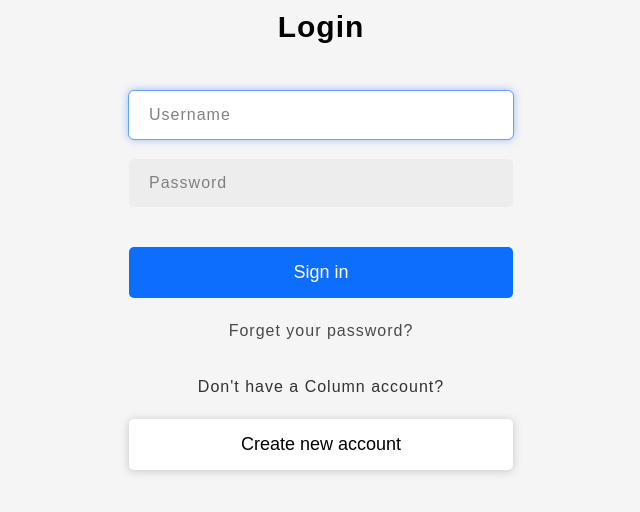
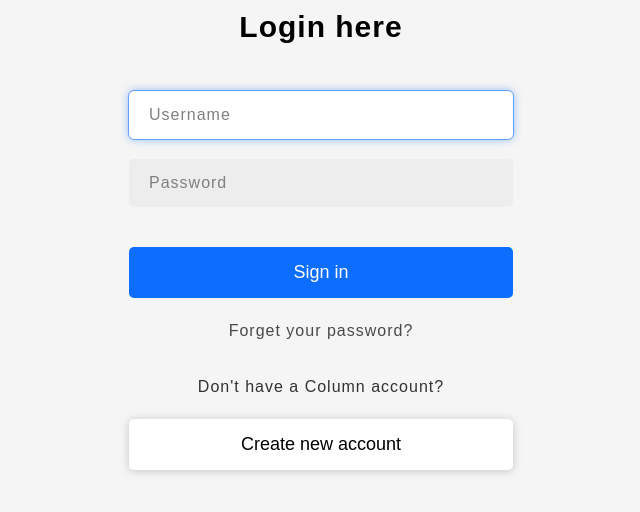
Before and after one commit to ChrisNze/login, a plain HTML site: page index.html in a window 1280 px wide. Shown: the part 202-714 px from the top of the page, without its empty margins (319-959 px from the left). Drawn offline with Linux system fonts and the light colour scheme.

```diff
--- a/index.html
+++ b/index.html
@@ -17,7 +17,7 @@
 						<img src="img/logo-2.png" alt="logo1" />
 					</div>
 
-					<h1 class="form_heading">Login</h1>
+					<h1 class="form_heading">Login here</h1>
 
 					<div class="input_container">
 						<input type="email" name="email" placeholder="Username" class="input_email" required autofocus />
```
Also changed, not shown: 1 other file.
